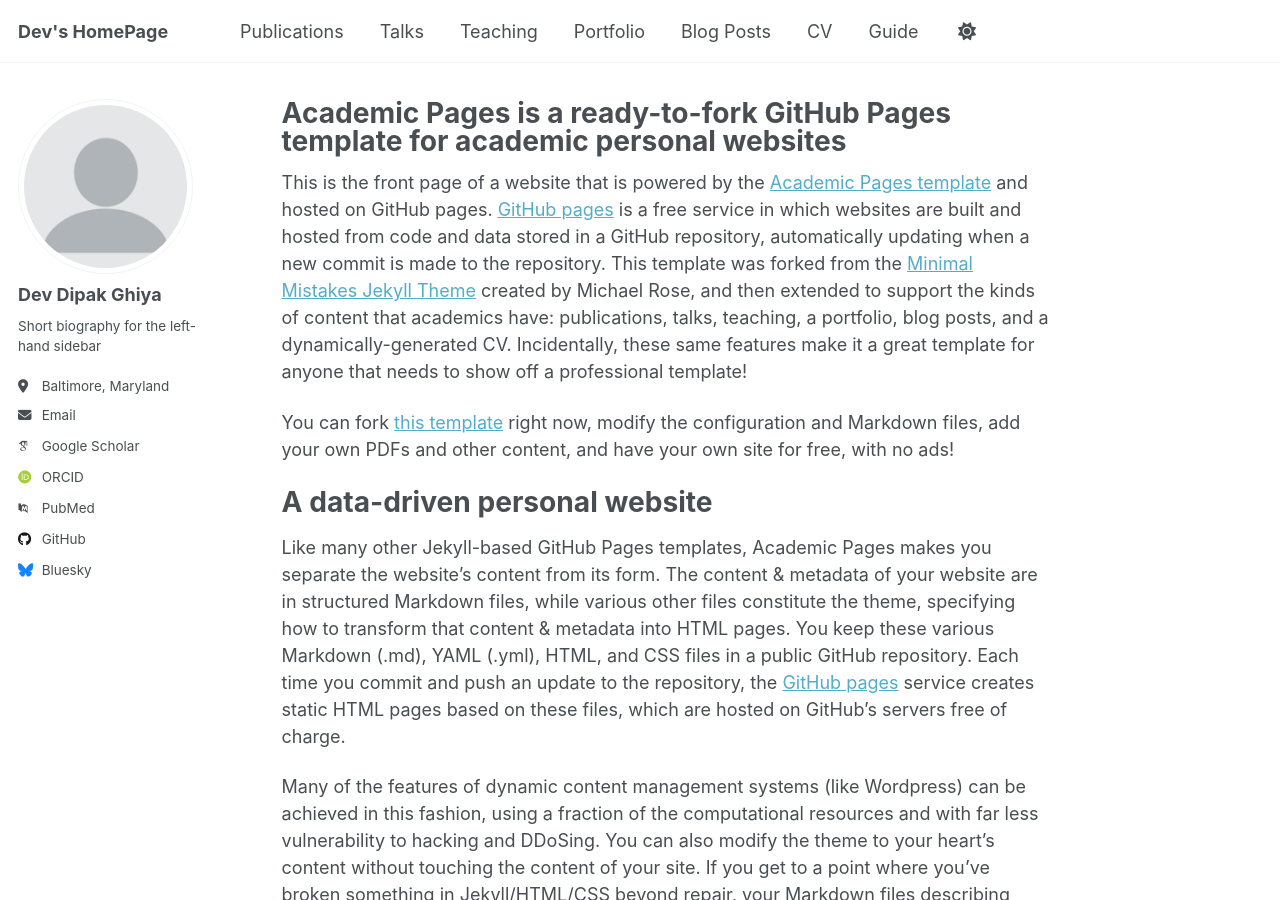
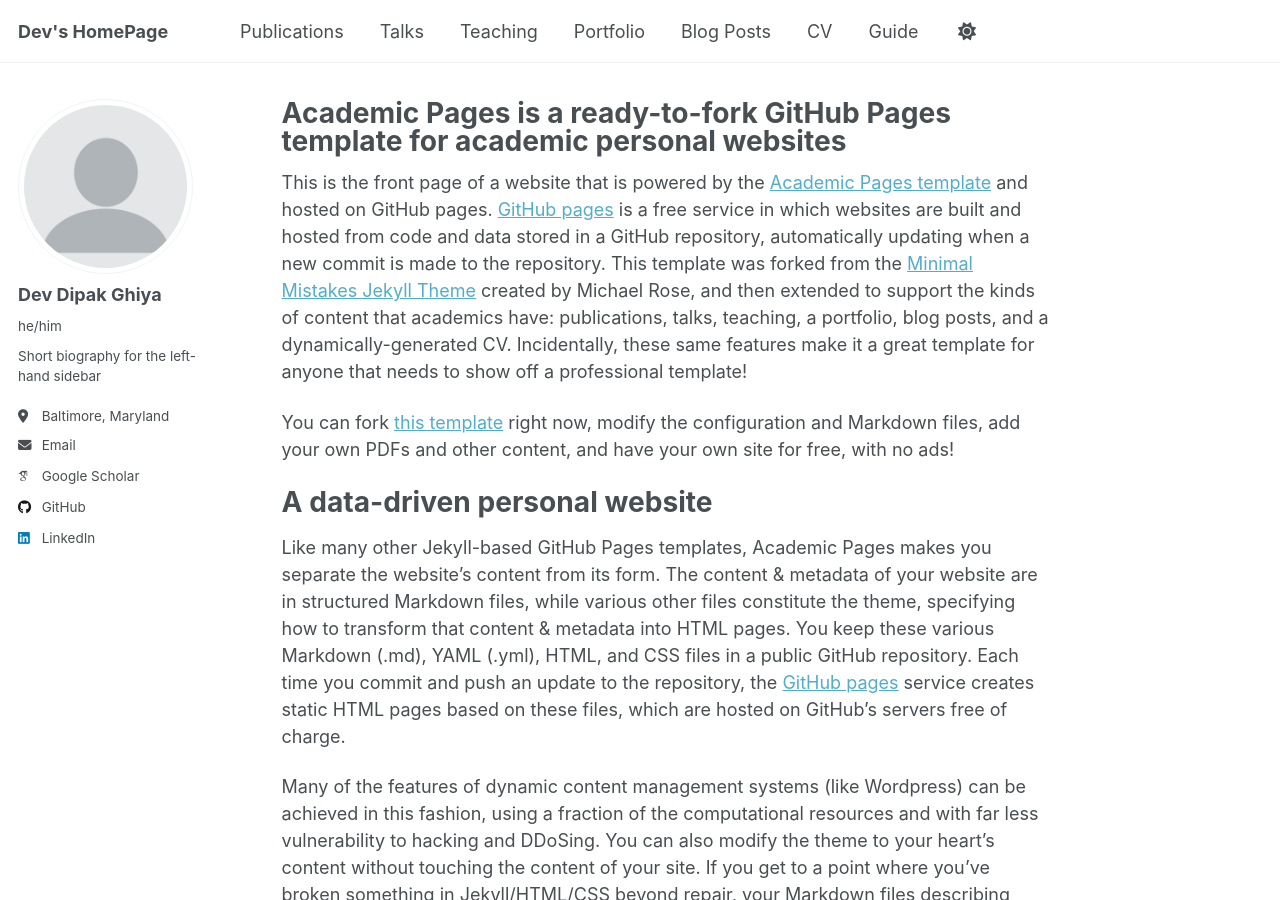
Before and after one commit to dghiya/DevGhiya, a Jekyll site: the page built from _pages/about.md, in a window 1280 px wide and 900 px high. Built offline with Jekyll 4.4.1, drawn with Linux system fonts in a browser that asks for light colours; some web fonts are replaced; a script that is not in the unit is left out; part of the change alters nothing that is shown.

Commit message:
Update _config.yml

```diff
--- a/_config.yml
+++ b/_config.yml
@@ -24,7 +24,7 @@ author:
   # Biographic information
   avatar           : "profile.png"
   name             : "Dev Dipak Ghiya"
-  pronouns         : # example: "she/her"
+  pronouns         : "he/him"
   bio              : "Short biography for the left-hand sidebar"
   location         : "Baltimore, Maryland"
   University       : "Johns Hopkins University"
@@ -32,51 +32,15 @@ author:
   email            : "ghiyadev335@gmail.com"
 
   # Academic websites
-  academia         : # URL
-  arxiv            : # URL - Update with the correct link to your profile
   googlescholar    : "https://scholar.google.com/citations?user=PS_CX0AAAAAJ"
-  inspire-hep      : # URL
-  impactstory      : # URL
-  orcid            : "http://orcid.org/yourorcidurl"
-  semantic         : # URL
-  pubmed           : "https://www.ncbi.nlm.nih.gov/pubmed/?term=john+snow"
-  researchgate     : # URL
-  scopus           : # URL
 
   # Repositories and software development
-  bitbucket        : # Username - Update with your username on the site
-  codepen          : # Username
-  dribbble         : # Username
-  github           : "academicpages"
-  kaggle           : # Username
-  stackoverflow    : # User number or user number and name (i.e., use "1" or "1/jeff-atwood")
+  github           : "https://github.com/dghiya"
 
   # Social media
-  artstation       : # Username
-  bluesky          : "bsky.app" # Replace this with you Bluesky username
-  facebook         : # Username
-  flickr           : # Username
-  foursquare       : # Username
-  goodreads        : # Username
-  google_plus      : # Username
-  keybase          : # Username
-  instagram        : # Username
-  lastfm           : # Username
-  linkedin         : # Username
-  mastodon         : # URL
+  linkedin         : "https://www.linkedin.com/in/dev-ghiya"
   medium           : # URL
-  pinterest        : # Username
-  soundcloud       : # Username
-  steam            : # Username
-  telegram         : # URL
-  tumblr           : # Username
-  twitter          : # Username for X / Twitter
-  vine             : # Username
-  weibo            : # Username
-  wikipedia        : # Username
-  xing             : # Username
   youtube          : # Username
-  zhihu            : # Username
 
 # Publication Category - The following the list of publication categories and their headings
 publication_category:
```
